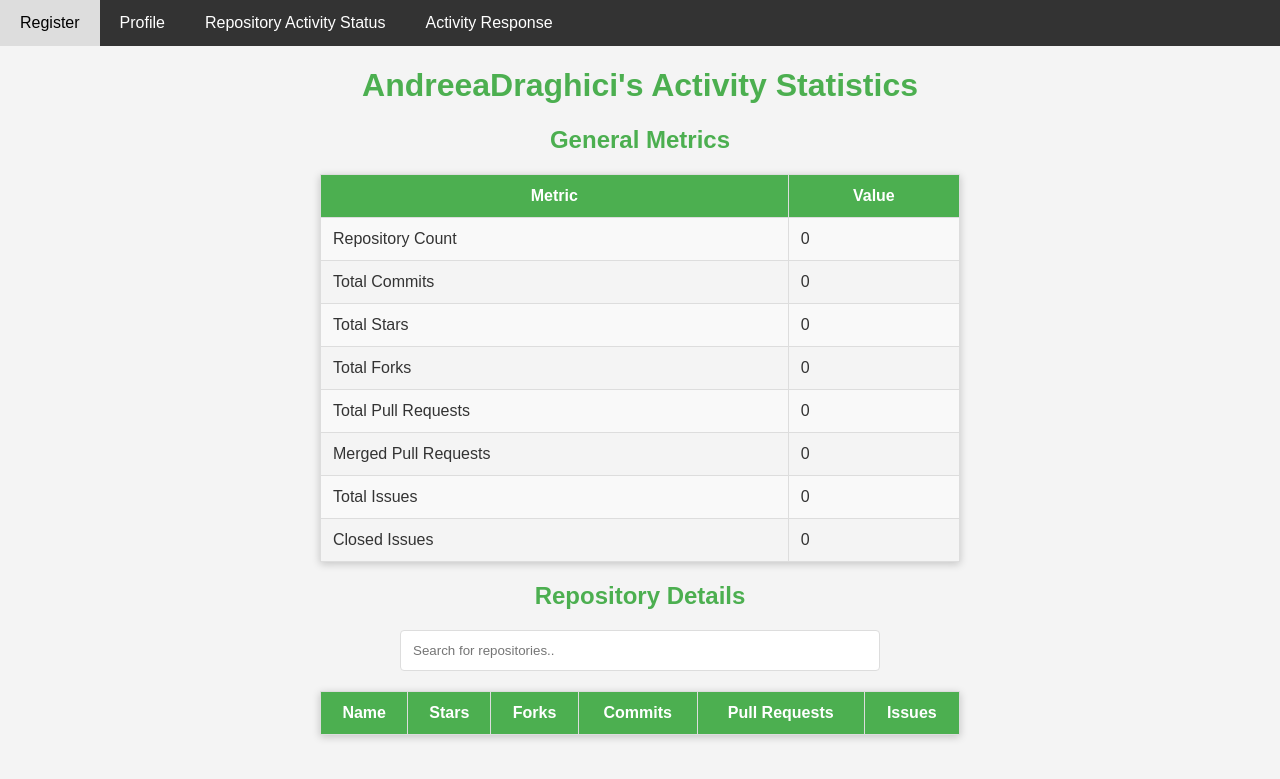
After one commit to AndreeaDraghici/GitHub-Metrics-Dashboard, a Django app: page /activity_stats/ in a window 1280 px wide. The commit adds this page. Shown: the top 779 px of the page. Run offline with Django 5.2, Linux system fonts and the light colour scheme; a user stored in the database is signed in; data comes from the database, SQL or seed files in the repository; both versions use the stored data as it was after the commit; data that the repository does not hold is empty.

Commit message:
in work on activity status page

```diff
--- /dev/null
+++ b/github_app/templates/activity_stats_page.html
@@ -0,0 +1,104 @@
+{% extends 'base.html' %}
+{% load static %}
+
+<head>
+    <meta charset="UTF-8">
+    <meta name="viewport" content="width=device-width, initial-scale=1.0">
+    <title>Activity Stats</title>
+    <link rel="stylesheet" href="{% static 'styles.css' %}">
+</head>
+
+{% block content %}
+    <h1>{{ user.username }}'s Activity Statistics</h1>
+
+    <h2>General Metrics</h2>
+    <table>
+        <tr>
+            <th>Metric</th>
+            <th>Value</th>
+        </tr>
+        <tr>
+            <td>Repository Count</td>
+            <td>{{ repo_count }}</td>
+        </tr>
+        <tr>
+            <td>Total Commits</td>
+            <td>{{ total_commits }}</td>
+        </tr>
+        <tr>
+            <td>Total Stars</td>
+            <td>{{ total_stars }}</td>
+        </tr>
+        <tr>
+            <td>Total Forks</td>
+            <td>{{ total_forks }}</td>
+        </tr>
+        <tr>
+            <td>Total Pull Requests</td>
+            <td>{{ total_prs }}</td>
+        </tr>
+        <tr>
+            <td>Merged Pull Requests</td>
+            <td>{{ merged_prs }}</td>
+        </tr>
+        <tr>
+            <td>Total Issues</td>
+            <td>{{ total_issues }}</td>
+        </tr>
+        <tr>
+            <td>Closed Issues</td>
+            <td>{{ closed_issues }}</td>
+        </tr>
+    </table>
+
+    <h2>Repository Details</h2>
+    <input type="text" id="searchInput" onkeyup="searchTable()" placeholder="Search for repositories..">
+
+    <table id="repoTable">
+        <thead>
+            <tr>
+                <th>Name</th>
+                <th>Stars</th>
+                <th>Forks</th>
+                <th>Commits</th>
+                <th>Pull Requests</th>
+                <th>Issues</th>
+            </tr>
+        </thead>
+        <tbody>
+            {% for repo in repos %}
+            <tr>
+                <td>{{ repo.name }}</td>
+                <td>{{ repo.stargazers_count }}</td>
+                <td>{{ repo.forks_count }}</td>
+                <td>{{ repo.commits_count }}</td>
+                <td>{{ repo.prs_count }}</td>
+                <td>{{ repo.issues_count }}</td>
+            </tr>
+            {% endfor %}
+        </tbody>
+    </table>
+
+    <script>
+        function searchTable() {
+            const input = document.getElementById("searchInput");
+            const filter = input.value.toUpperCase();
+            const table = document.getElementById("repoTable");
+            const trs = table.getElementsByTagName("tr");
+
+            for (let i = 1; i < trs.length; i++) {
+                const tds = trs[i].getElementsByTagName("td");
+                let match = false;
+                for (let j = 0; j < tds.length; j++) {
+                    if (tds[j]) {
+                        if (tds[j].innerText.toUpperCase().indexOf(filter) > -1) {
+                            match = true;
+                            break;
+                        }
+                    }
+                }
+                trs[i].style.display = match ? "" : "none";
+            }
+        }
+    </script>
+{% endblock %}
--- a/github_app/templates/base.html
+++ b/github_app/templates/base.html
@@ -13,7 +13,9 @@
 <div class="navbar">
     <a href="{% url 'register' %}">Register</a>
     <a href="{% url 'profile' %}">Profile</a>
-    <a href="{% url 'activity_stats' %}">Activity Status</a>
+    <a href="{% url 'activity_stats_page' %}">Repository Activity Status</a>
+    <a href="{% url 'activity_stats' %}">Activity Response</a>
+
     <!-- Alte link-uri pentru alte pagini -->
 </div>
 
--- a/github_app/urls.py
+++ b/github_app/urls.py
@@ -6,5 +6,6 @@ urlpatterns = [
     path('callback/', views.github_callback, name='github_callback'),
     path('profile/', views.profile, name='profile'),
     path('repo/<str:repo_name>/', views.repo_detail, name='repo_detail'),
-    path('stats/', views.activity_stats, name='activity_stats'),
+    path('get_activity_stats/', views.get_activity_stats, name='activity_stats'),
+    path('activity_stats/', views.activity_stats_page, name='activity_stats_page'),
 ]
--- a/github_app/views.py
+++ b/github_app/views.py
@@ -1,13 +1,12 @@
 import requests
-from django.shortcuts import render, redirect
-from django.conf import settings
+from django.contrib.auth import login
 from django.contrib.auth.decorators import login_required
 from django.contrib.auth.models import User
-from .models import GitHubProfile, Repository
-from django.contrib.auth import login
-import matplotlib.pyplot as plt
-import io
-import base64
+from django.http import JsonResponse
+from django.shortcuts import render, redirect
+
+from .models import GitHubProfile
+
 # Create your views here.
 
 # Endpoint-uri GitHub API
@@ -16,14 +15,13 @@ PERSONAL_ACCESS_TOKEN = "github_pat_11ARLTXHA0Hdvq9Z20d0Es_3Abvzq52FauyUsFqyIaDI
 
 
 def github_login(request) :
-    return render(request, 'login.html')  # Un template simplu pentru autentificare
+    return render(request, 'login.html')
 
 
 def register(request) :
     if request.method == 'POST' :
         github_username = request.POST.get('github_username')
 
-        # Trimite cerere către API-ul GitHub pentru a obține informațiile utilizatorului
         response = requests.get(
             f"{GITHUB_API_URL}/users/{github_username}",
             headers={'Accept' : 'application/vnd.github.v3+json'}
@@ -32,10 +30,10 @@ def register(request) :
         if response.status_code == 200 :
             user_info = response.json()
 
-            # Verifică dacă utilizatorul există deja în baza de date
+
             user, created = User.objects.get_or_create(username=github_username)
 
-            # Actualizează sau creează profilul GitHub asociat utilizatorului
+
             github_profile, created = GitHubProfile.objects.update_or_create(
                 user=user,
                 defaults={
@@ -48,7 +46,6 @@ def register(request) :
 
             return redirect('profile')
         else :
-            # Tratează cazul în care nu s-a găsit utilizatorul GitHub
             error_message = f"GitHub username '{github_username}' not found."
             context = {'error_message' : error_message}
             return render(request, 'register.html', context)
@@ -57,7 +54,6 @@ def register(request) :
 
 
 def github_callback(request) :
-    # Folosim token-ul direct, deci această funcție poate fi simplificată
     user_info = requests.get(
         f"{GITHUB_API_URL}/user",
         headers={'Authorization' : f'token {PERSONAL_ACCESS_TOKEN}'}
@@ -108,7 +104,7 @@ def repo_detail(request, repo_name) :
 
 
 @login_required
-def activity_stats(request) :
+def get_activity_stats(request) :
     github_profile = request.user.githubprofile
     repos = requests.get(
         f"{GITHUB_API_URL}/user/repos",
@@ -117,32 +113,88 @@ def activity_stats(request) :
 
     commit_counts = []
     languages = {}
-    repo_names = []
 
     for repo in repos :
         repo_name = repo['name']
-        repo_names.append(repo_name)
-
         commits = requests.get(
             f"{GITHUB_API_URL}/repos/{github_profile.github_username}/{repo_name}/commits",
             headers={'Authorization' : f'token {PERSONAL_ACCESS_TOKEN}'}
         ).json()
-        commit_counts.append(len(commits))
+        commit_counts.append({'repo' : repo_name, 'commits' : len(commits)})
 
         lang = repo['language']
         if lang :
             languages[lang] = languages.get(lang, 0) + 1
 
-    # Sort languages by usage
-    languages = dict(sorted(languages.items(), key=lambda item : item[1], reverse=True))
-    lang_names = list(languages.keys())
-    lang_counts = list(languages.values())
+    languages = [{'language' : lang, 'count' : count} for lang, count in languages.items()]
 
-    context = {
-        'profile' : github_profile,
-        'repo_names' : repo_names,
-        'commit_counts' : commit_counts,
-        'lang_names' : lang_names,
-        'lang_counts' : lang_counts
+    return JsonResponse({'commit_counts' : commit_counts, 'languages' : languages})
+
+
+@login_required
+def activity_stats_page(request) :
+    github_username = request.user.githubprofile.github_username
+    headers = {'Authorization' : f'token {PERSONAL_ACCESS_TOKEN}'}
+
+    # Fetch repositories
+    repos_response = requests.get(f'https://api.github.com/users/{github_username}/repos', headers=headers)
+    repos_data = repos_response.json()
+
+    # Metrics initialization
+    total_commits = 0
+    total_stars = 0
+    total_forks = 0
+    pull_requests = []
+    issues = []
+
+    for repo in repos_data :
+        repo_name = repo['name']
+        total_stars += repo['stargazers_count']
+        total_forks += repo['forks_count']
+
+        # Fetch commits count
+        commits_response = requests.get(f'https://api.github.com/repos/{github_username}/{repo_name}/commits',
+                                        headers=headers)
+        commits_data = commits_response.json()
+        commits_count = len(commits_data)
+        total_commits += commits_count
+        repo['commits_count'] = commits_count
+
+        # Fetch pull requests count
+        prs_response = requests.get(f'https://api.github.com/repos/{github_username}/{repo_name}/pulls?state=all',
+                                    headers=headers)
+        prs_data = prs_response.json()
+        prs_count = len(prs_data)
+        pull_requests.extend(prs_data)
+        repo['prs_count'] = prs_count
+
+        # Fetch issues count
+        issues_response = requests.get(f'https://api.github.com/repos/{github_username}/{repo_name}/issues?state=all',
+                                       headers=headers)
+        issues_data = issues_response.json()
+        issues_count = len(issues_data)
+        issues.extend(issues_data)
+        repo['issues_count'] = issues_count
+
+    # Process pull requests
+    total_prs = len(pull_requests)
+    merged_prs = sum(1 for pr in pull_requests if pr['merged_at'])
+
+    # Process issues
+    total_issues = len(issues)
+    closed_issues = sum(1 for issue in issues if issue['state'] == 'closed')
+
+    stats = {
+        'repo_count' : len(repos_data),
+        'total_commits' : total_commits,
+        'total_stars' : total_stars,
+        'total_forks' : total_forks,
+        'total_prs' : total_prs,
+        'merged_prs' : merged_prs,
+        'total_issues' : total_issues,
+        'closed_issues' : closed_issues,
+        'repos' : repos_data
     }
-    return render(request, 'activity_stats.html', context)
+
+    # Render the template with the stats
+    return render(request, 'activity_stats_page.html', stats)
--- a/static/style.css
+++ b/static/style.css
@@ -2,8 +2,10 @@
 
 /* Stilizare generală */
 body {
-    font-family: Arial, sans-serif;
-    margin: 20px;
+     font-family: 'Arial', sans-serif;
+    background-color: #f4f4f4;
+    color: #333;
+    margin: 0;
     padding: 0;
 }
 
@@ -136,6 +138,26 @@ form button:hover {
     line-height: 1.5;
 }
 
+#metricsTable {
+    width: 100%;
+    border-collapse: collapse;
+}
+
+#metricsTable th, #metricsTable td {
+    border: 1px solid #ddd;
+    padding: 8px;
+}
+
+#metricsTable th {
+    background-color: #f2f2f2;
+    text-align: left;
+}
+
+#metricsTable tr:nth-child(even) {
+    background-color: #f9f9f9;
+}
+
+
 .repo-container a {
     text-decoration: none;
     color: #007bff;
@@ -144,3 +166,56 @@ form button:hover {
 .repo-container a:hover {
     text-decoration: underline;
 }
+
+h1, h2 {
+    text-align: center;
+    color: #4CAF50;
+}
+table {
+    width: 80%;
+    margin: 20px auto;
+    border-collapse: collapse;
+    box-shadow: 0 2px 8px rgba(0, 0, 0, 0.2);
+}
+th, td {
+    border: 1px solid #ddd;
+    padding: 12px;
+    text-align: left;
+}
+th {
+    background-color: #4CAF50;
+    color: white;
+    text-align: center;
+}
+tr:nth-child(even) {
+    background-color: #f9f9f9;
+}
+tr:hover {
+    background-color: #f1f1f1;
+}
+input[type="text"] {
+    margin: 20px auto;
+    padding: 12px;
+    width: 60%;
+    display: block;
+    border: 1px solid #ddd;
+    border-radius: 4px;
+    box-sizing: border-box;
+}
+@media (max-width: 768px) {
+    table, th, td {
+        display: block;
+        width: 100%;
+    }
+    th, td {
+        box-sizing: border-box;
+        width: 100%;
+    }
+    tr {
+        margin-bottom: 10px;
+        border-bottom: 2px solid #ddd;
+    }
+    input[type="text"] {
+        width: 90%;
+    }
+}
```
Also changed, not shown: github_app/templates/activity_stats.html (+29 -11 lines), github_app/templates/repo_detail.html (+58 -6 lines), db.sqlite3.
